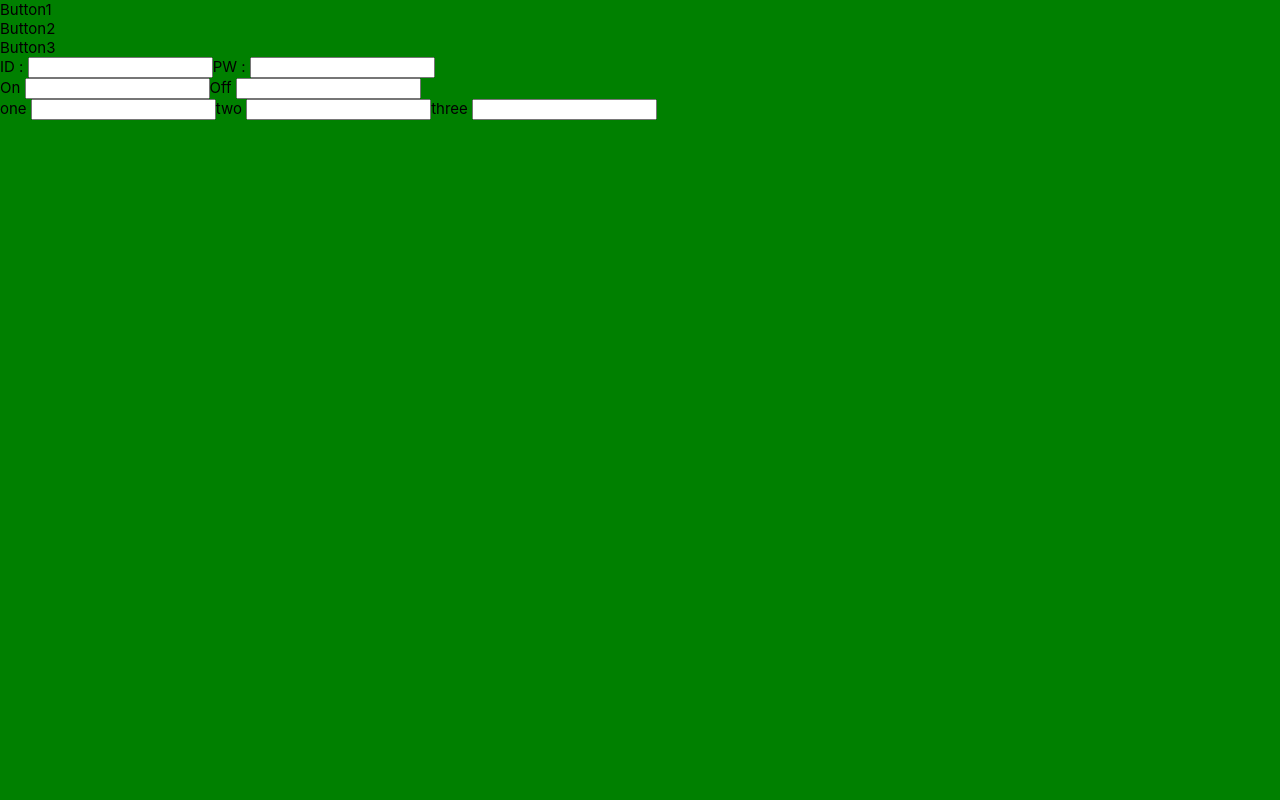
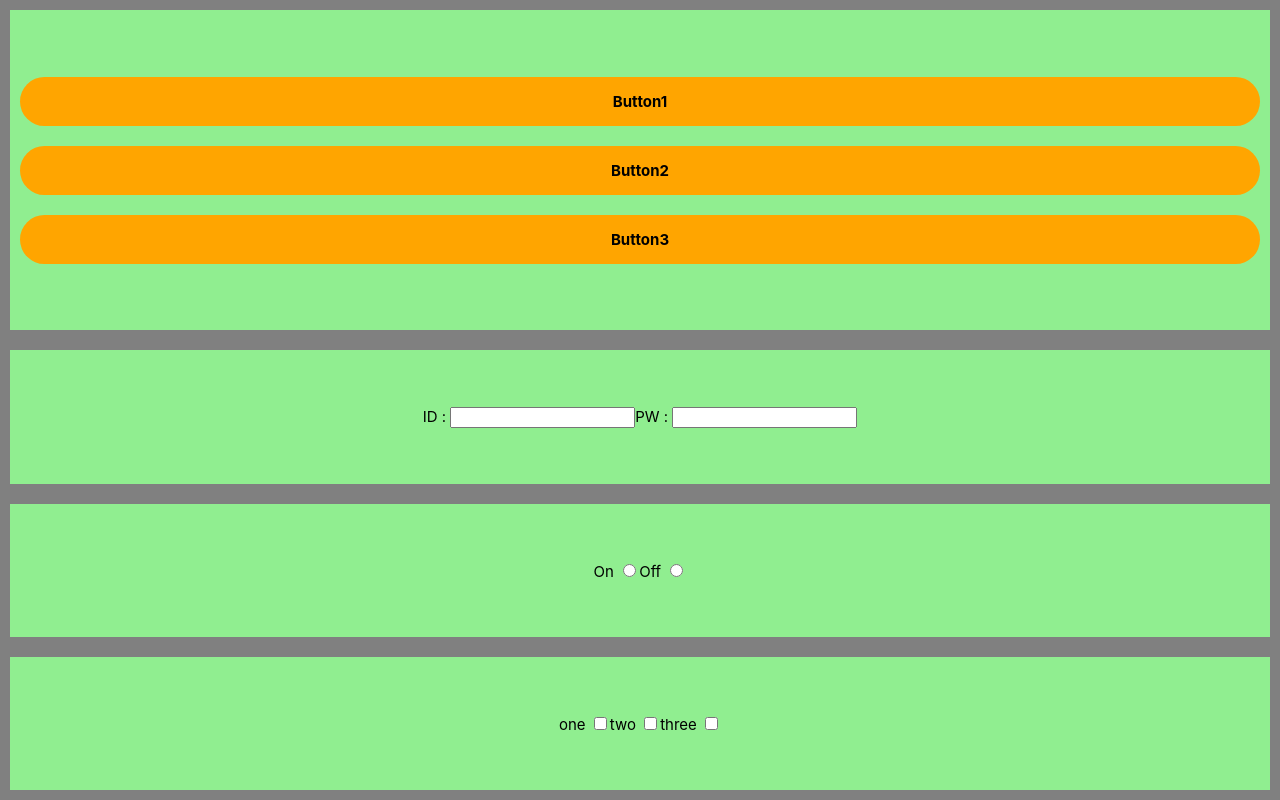
Before and after one commit to bettynigat/ojtProject, a React (Create React App) app: page / in a window 1280 px wide. Built offline with nearby package versions, Linux system fonts and the light colour scheme.

Commit message:
second commit

```diff
--- a/src/days/day1/Day1.js
+++ b/src/days/day1/Day1.js
@@ -7,6 +7,7 @@ export default function Day1() {
 
       {/* Step1 : Button Style */}
       <div className="box">
+        <div className="button">
           <div className="box_button">
             Button1
           </div>
@@ -17,29 +18,30 @@ export default function Day1() {
             Button3
           </div>
         </div>
+      </div>
 
       {/* Step2 : Input Style */}
       <div className="box">
         <div className="step2">
-          ID : <input />
-          PW : <input />
+          ID : <input type="text"/>
+          PW : <input type="password"/>
         </div>
       </div>
 
       {/* Step3 : Input Radio Style */}
       <div className="box">
         <div className="step3">
-          On <input />
-          Off <input />
+          On <input type="radio" name="step3" value="on" />
+          Off <input type="radio" name="step3" value="off"/>
         </div>
       </div>
 
       {/* Step4 : Input checkbox Style */}
       <div className="box">
         <div className="step4">
-          one <input />
-          two <input />
-          three <input />
+          one <input type="checkbox" name="step4" value="one"/>
+          two <input type="checkbox" name="step4" value="one"/>
+          three <input type="checkbox" name="step4" value="one"/>
         </div>
       </div>
 
--- a/src/days/day1/day1.css
+++ b/src/days/day1/day1.css
@@ -2,21 +2,48 @@
   display: flex;
   flex-direction: column;
   height: 100vh;
+
 }
 
+
 .box {
+  background-color: lightgreen;
+  margin: 10px;
+  display: flex;
+  align-items: center;
+  justify-content: center;
+  flex-grow: 1;
+
 }
 
+.button{
+  display: flex;
+  flex-direction: column;
+  flex-grow: 1;
+  text-align: center;
+}
 .box_button {
+
+  background-color: orange;
+  padding: 15px;
+  margin: 10px;
+  border-radius: 25px;
+  font-weight: bold;
+  align-items: center;
+
 }
 
+
 .step2 {
+
 }
 
 .step3 {
+
 }
 
 .step4 {
+
 }
 
 @media only screen and (min-width: 320px) {
@@ -25,3 +52,15 @@
     font-size: 15px;
   }
 }
+@media only screen and (min-width: 768px) {
+  body {
+    background: yellow;
+    font-size: 15px;
+  }
+}
+@media only screen and (min-width: 1200px) {
+  body {
+    background: gray;
+    font-size: 15px;
+  }
+}
```
Also changed, not shown: 1 other file (tests, documents, lock files or other folders). Lines whose indentation alone changed are shown as unchanged.
